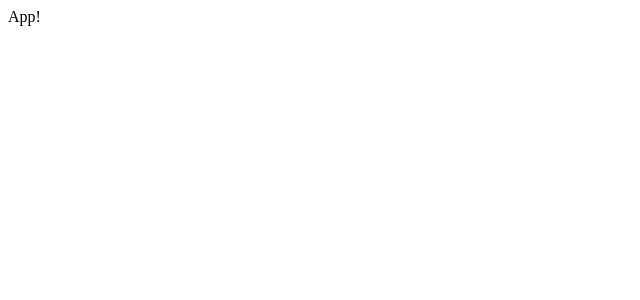
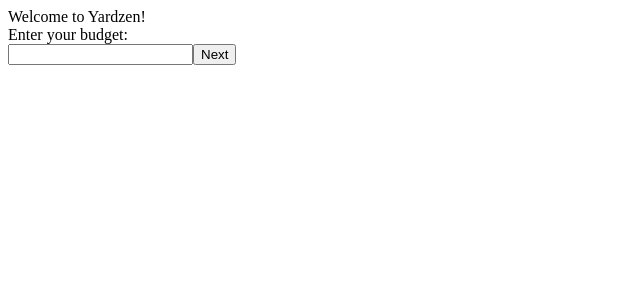
Before and after one commit to sonataFarm/budget-calculator, a React (Create React App) app: page / in a window 1280 px wide. Shown: the top 300 px of the page, without its empty margins (0-640 px from the left). Built offline with nearby package versions, Linux system fonts and the light colour scheme; no server answers; the database is empty.

Commit message:
Flesh out App; stub out WelcomeScreen and BudgetCalculator

```diff
--- a/src/components/App.js
+++ b/src/components/App.js
@@ -1,11 +1,46 @@
 import React from 'react';
+import db from '../util/db';
+import WelcomeScreen from './WelcomeScreen';
+import BudgetCalculator from './BudgetCalculator';
 
-const App = () => {
-  return (
-    <div>
-      App!
-    </div>
-  );
-};
+class App extends React.Component {
+  constructor(props) {
+    super(props);
+    this.state = { items: [], budget: undefined };
+  }
+
+  componentDidMount() {
+    this.fetchAndSetItems();
+  }
+
+  fetchAndSetItems = async () => {
+    const items = await db.fetchCollection('items');
+    this.setState({ items });
+  };
+
+  setBudget = (budget) => {
+    this.setState({ budget });
+  };
+
+  handleSubmit = () => {
+    console.log(this.state.budget);
+    console.log(this.state.items);
+  };
+
+  render() {
+    const { budget, items } = this.state;
+
+    const component = (!budget ?
+      <WelcomeScreen onNext={this.setBudget} /> :
+      <BudgetCalculator
+        budget={budget}
+        items={items}
+        onSubmit={this.handleSubmit}
+      />
+    );
+
+    return <div>{component}</div>;
+  }
+}
 
 export default App;
--- /dev/null
+++ b/src/components/BudgetCalculator.js
@@ -0,0 +1,21 @@
+import React from 'react';
+
+class BudgetCalculator extends React.Component {
+  constructor(props) {
+    super(props);
+  }
+
+  render() {
+    const { items, budget, onSubmit } = this.props;
+
+    return (
+      <div onClick={onSubmit}>
+        <div>{items.length} items</div>
+        <div>${budget}</div>
+        <button onClick={onSubmit}>Submit</button>
+      </div>
+    );
+  }
+}
+
+export default BudgetCalculator;
--- /dev/null
+++ b/src/components/WelcomeScreen.js
@@ -0,0 +1,14 @@
+import React from 'react';
+
+const WelcomeScreen = ({ onNext }) => {
+  return (
+    <div>
+      <div>Welcome to Yardzen!</div>
+      <div>Enter your budget:</div>
+      <input type="text" />
+      <button onClick={() => onNext(1000)}>Next</button>
+    </div>
+  );
+};
+
+export default WelcomeScreen;
```
